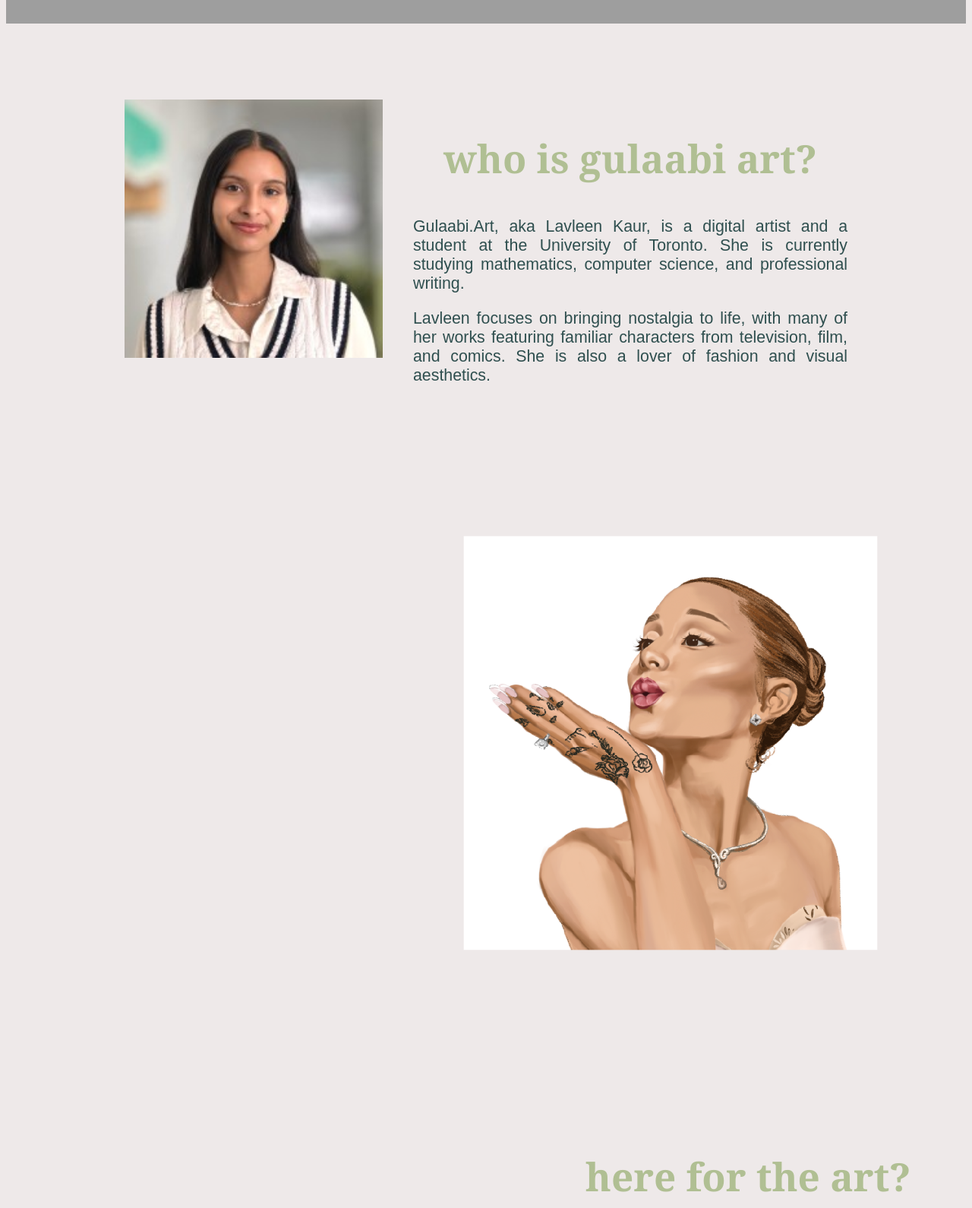
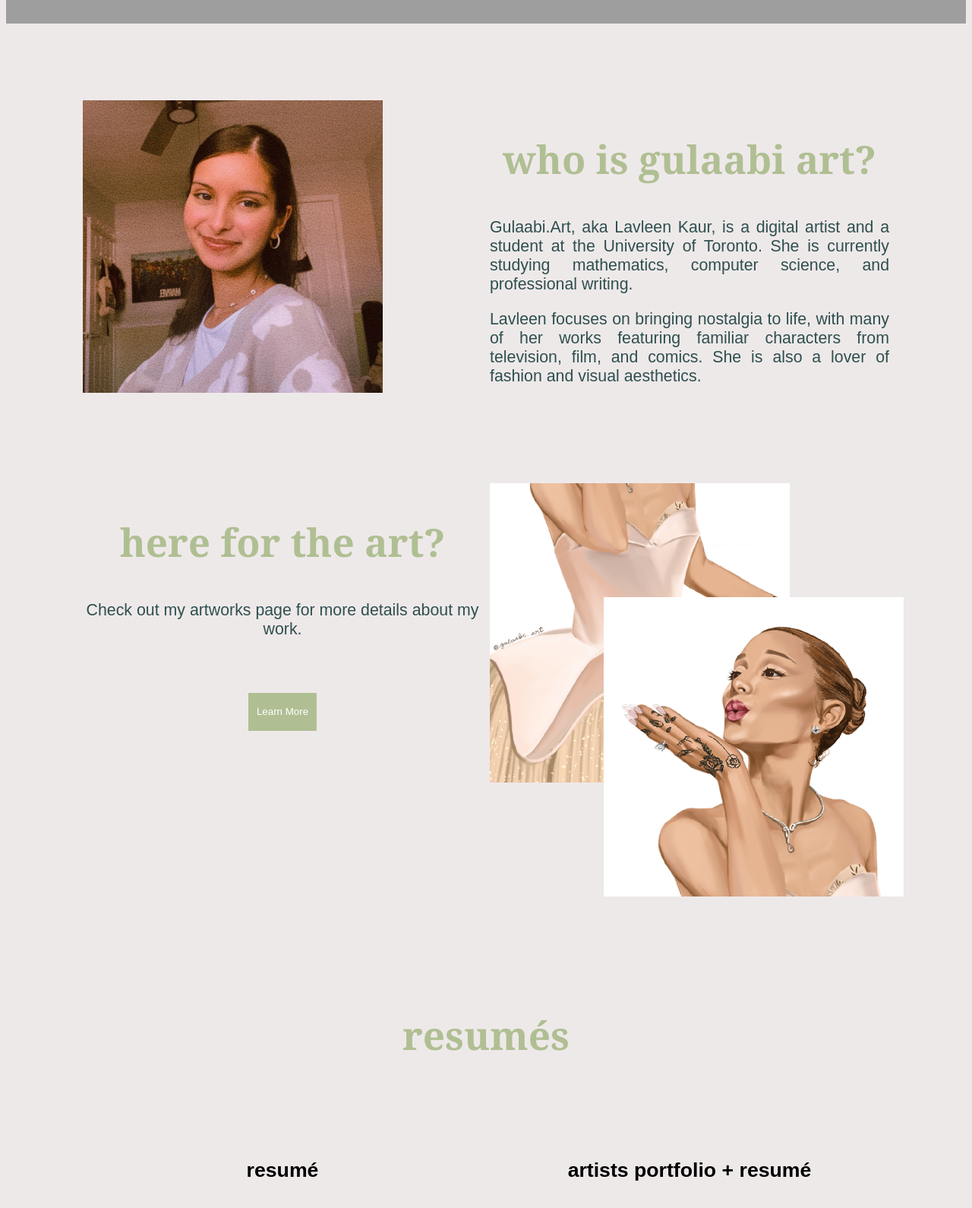
Before and after one commit to lavleenb/portfolio, a website: page index.html in a window 1280 px wide. Shown: the part 580-2170 px from the top of the page at 76% size. Drawn offline with Linux system fonts and the light colour scheme; grey boxes are pictures that could not be loaded.

Commit message:
fixed layout of homepage

```diff
--- a/index.css
+++ b/index.css
@@ -64,34 +64,29 @@ section {
 }
 
 .landing-page {
-    content: " ";
-    display: table;
-    clear: both;
-    align-items: center;
-    margin: 60px;
-    margin-top: 100px;
-}
-.portrait-lav {
-    float: left;
-    margin-left: 1in;
-}
-.portrait-lav img {
-    width: 170%;
+    margin: 1in;
 }
 
-.landing-text {
-    float: right;
-    justify-content: center;
-    margin-right: 1in;
+.landing-page-row {
+    display: flex;
+}
+
+.landing-page-column {
     width: 50%;
+    padding: 5px;
 }
-.landing-text h2 {
+
+.landing-page-column img {
+    width: 75%;
+}
+
+.landing-page-column h2 {
     color: #B0BF93;
     font-size: 4vw;
     font-family: Georgia, 'Times New Roman', Times, serif;
     text-align: center;
 }
-.landing-text p {
+.landing-page-column p {
     color: darkslategrey;
     font-family: Arial, Helvetica, sans-serif;
     font-size: 16pt;
@@ -99,33 +94,46 @@ section {
 }
 
 .art-commissions {
-    content: " ";
-    display: table;
-    clear: both;
-    align-items: center;
+    margin: 1in;
 }
 
-.left-image {
-    float: right;
-}
-.left-image img {
-    scale: 70%;
+.comm-row {
+    display: flex;
 }
 
-.right-text{
-    float: right;
-    justify-content: center;
-    margin-top: 100px;
-    margin-left: 50px;
+.comm-column {
+    width: 50%;
+    padding: 5px;
 }
-.right-text h2 {
+
+.parent {
+    position: relative;
+    top: 0;
+    left: 0;
+}
+
+.bottom {
+    position: relative;
+    top: 0;
+    left: 0;
+    width: 75%;
+}
+
+.top {
+    position: absolute;
+    top: 150px;
+    left: 150px;
+    width: 75%
+}
+
+.comm-column h2 {
     text-align: center;
     font-size: 4vw;
     font-family: Georgia, 'Times New Roman', Times, serif;
     color:#B0BF93;
     vertical-align: middle;
 }
-.right-text p {
+.comm-column p {
     text-align: center;
     font-size: 16pt;
     font-family: Arial, Helvetica, sans-serif;
@@ -147,7 +155,9 @@ section {
 .artworks-button:hover {
     background-color: #98a879;
 }
-
+.resumes {
+    margin-top: 3in;
+}
 .resumes h2 {
     text-align: center;
     font-size: 4vw;
@@ -157,20 +167,23 @@ section {
 }
 
 .resume-box{
-    content: " ";
-    display: table;
-    clear: both;
+    margin: 1in;
+}
+
+.resume-row {
+    display: flex;
+}
+
+.resume-column{
+    width: 50%;
+    padding: 5px;
     align-items: center;
-    margin: 60px;
-    margin-top: 100px;
 }
-.cs-resume {
-    float: right;
-    width: 50%;
-}
-.art-resume {
-    float: left;
-    width: 50%
+
+.resume-column h3 {
+    font-family: Arial, Helvetica, sans-serif;
+    text-align: center;
+    font-size: 20pt;
 }
 
 footer{
@@ -184,4 +197,5 @@ footer p {
     text-align: center;
     font-family: Arial, Helvetica, sans-serif;
     padding-top: 130px;
+    color: white;
 }
--- a/index.html
+++ b/index.html
@@ -22,10 +22,11 @@
         </nav>
     </header>
     <section class="landing-page">
-        <div class="portrait-lav">
-            <img src="assets/lavlavs.jpeg">
+        <div class="landing-page-row">
+        <div class="landing-page-column">
+            <img src="assets/lav.JPG">
         </div>
-        <div class="landing-text">
+        <div class="landing-page-column">
             <h2>who is gulaabi art?</h2>
             <p> Gulaabi.Art, aka Lavleen Kaur, is a digital artist and a student at the University of Toronto.
                 She is currently studying mathematics, computer science, and professional writing.
@@ -34,33 +35,35 @@
                 from television, film, and comics. She is also a lover of fashion and visual aesthetics.
             </p>
         </div>
+        </div>
     </section>
     <section class="art-commissions">
-        <div class="left-image">
-            <img src="assets/oscars_ariana copy.png">
-        </div>
-        <div class="right-text">
+        <div class="comm-row">
+        <div class="comm-column">
             <h2>here for the art?</h2>
             <p>Check out my artworks page for more details about my work.</p>
             <div class="centre">
-                <button class="artworks-button">Learn More</button>
+                <button onclick="location.href='artwork.html'" class="artworks-button">Learn More</button>
             </div>
+        </div>
+        <div class="comm-column">
+            <div class="parent">
+                <img class="bottom" src="assets/oscars_ariana copy 2.png">
+                <img class="top" src="assets/oscars_ariana copy.png">
+            </div>
+        </div>
         </div>
     </section>
     <section class="resumes">
         <h2>resumés</h2>
         <section class="resume-box">
-            <div class="cs-resume">
-                <h3>resumé</h3>
-                <object>
-                    <embed src="./assets/Lavleen Bhachu Resume.pdf" width="475" height="375" type="application/pdf">
-                </object>
-            </div>
-            <div class="art-resume">
-                <h3>artists portfolio + resumé</h3>
-                <object>
-                    <embed src="./assets/Lavleen Bhachu Resume.pdf" width="475" height="375" type="application/pdf">
-                </object>
+            <div class="resume-row">
+                <div class="resume-column">
+                    <h3>resumé</h3>
+                </div>
+                <div class="resume-column">
+                    <h3>artists portfolio + resumé</h3>
+                </div>
             </div>
         </section>
     </section>
--- a/index.js
+++ b/index.js
@@ -0,0 +1,5 @@
+$(document).ready(function() {
+  $('.art-commissions').on('click', function() {
+    $(this).toggleClass('slide-up');
+  });
+});
```
Also changed, not shown: assets/lav.JPG (added), assets/lavlavs.jpeg (deleted).
